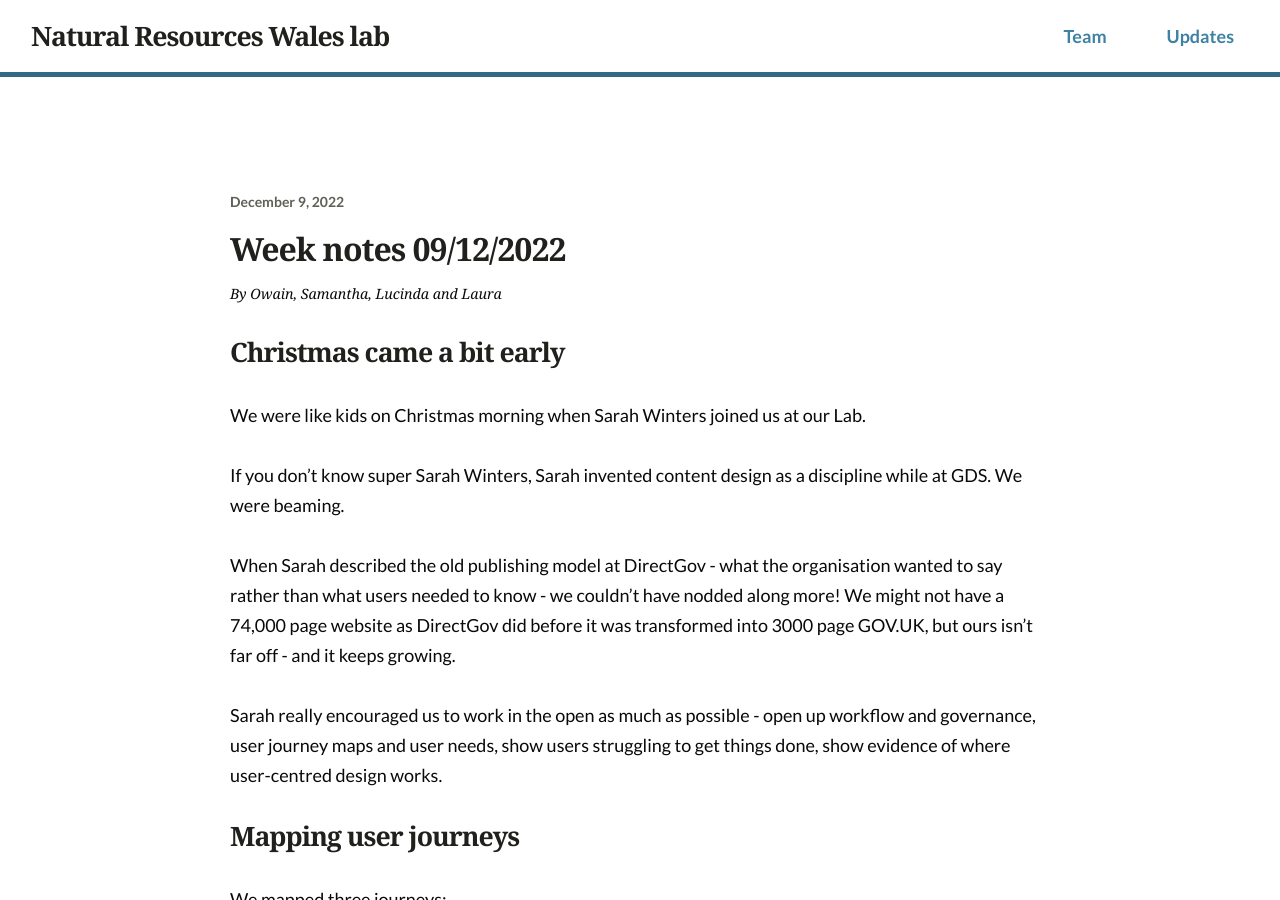
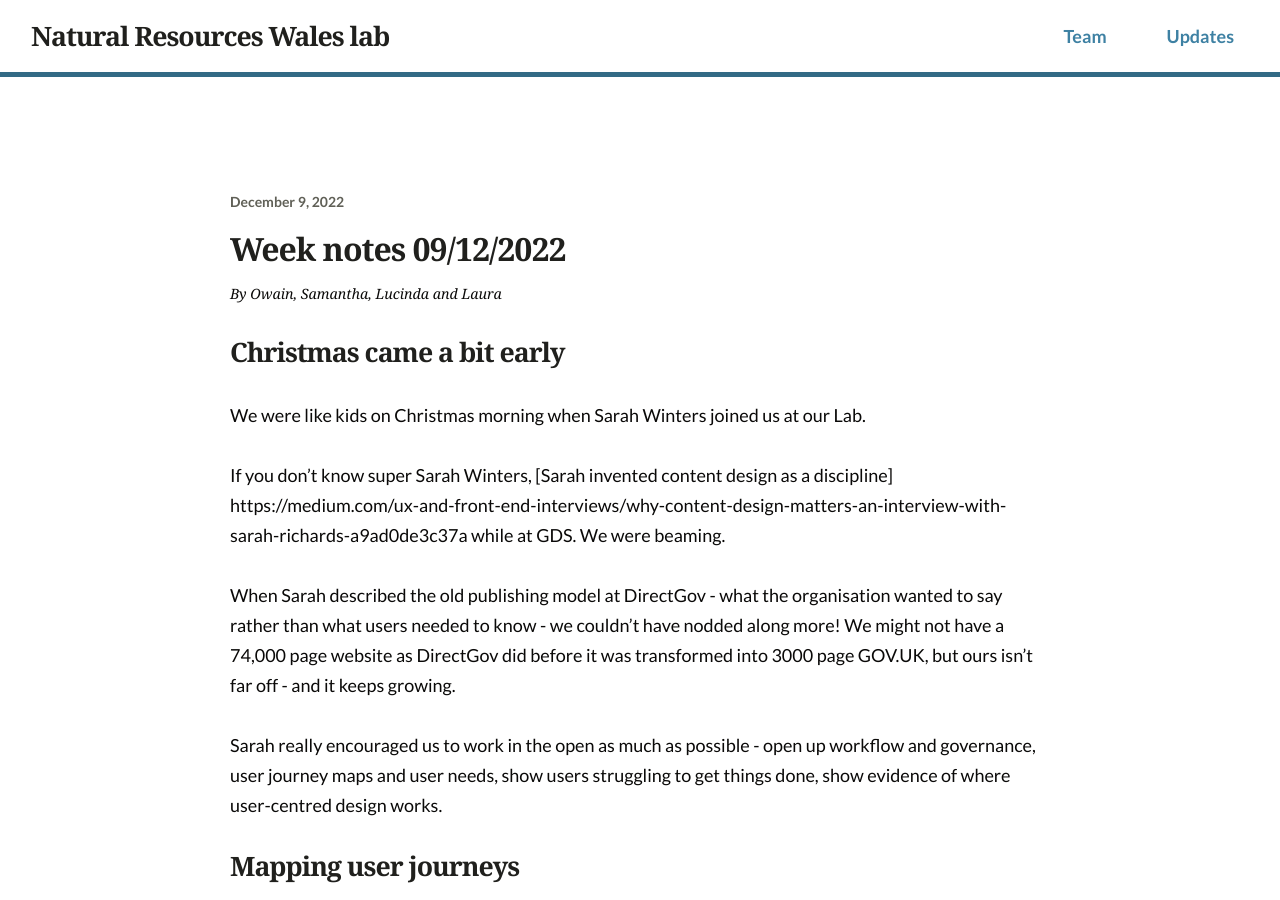
Before and after one commit to nrw-lab/nrw-lab.github.io, a Jekyll site: the page built from en/updates/_posts/2022-12-09-week-notes.md, in a window 1280 px wide and 900 px high. Built offline with Jekyll 4.4.1, drawn with Linux system fonts in a browser that asks for light colours; part of the change alters nothing that is shown.

Commit message:
Update 2022-12-09-week-notes.md

```diff
--- a/en/updates/_posts/2022-12-09-week-notes.md
+++ b/en/updates/_posts/2022-12-09-week-notes.md
@@ -11,7 +11,7 @@ author: Owain, Samantha, Lucinda and Laura
 
 We were like kids on Christmas morning when Sarah Winters joined us at our Lab.
 
-If you don’t know super Sarah Winters, Sarah invented content design as a discipline while at GDS. We were beaming.
+If you don’t know super Sarah Winters, [Sarah invented content design as a discipline] https://medium.com/ux-and-front-end-interviews/why-content-design-matters-an-interview-with-sarah-richards-a9ad0de3c37a while at GDS. We were beaming.
 
 When Sarah described the old publishing model at DirectGov - what the organisation wanted to say rather than what users needed to know - we couldn’t have nodded along more! We might not have a 74,000 page website as DirectGov did before it was transformed into 3000 page GOV.UK, but ours isn’t far off - and it keeps growing.
 
```
